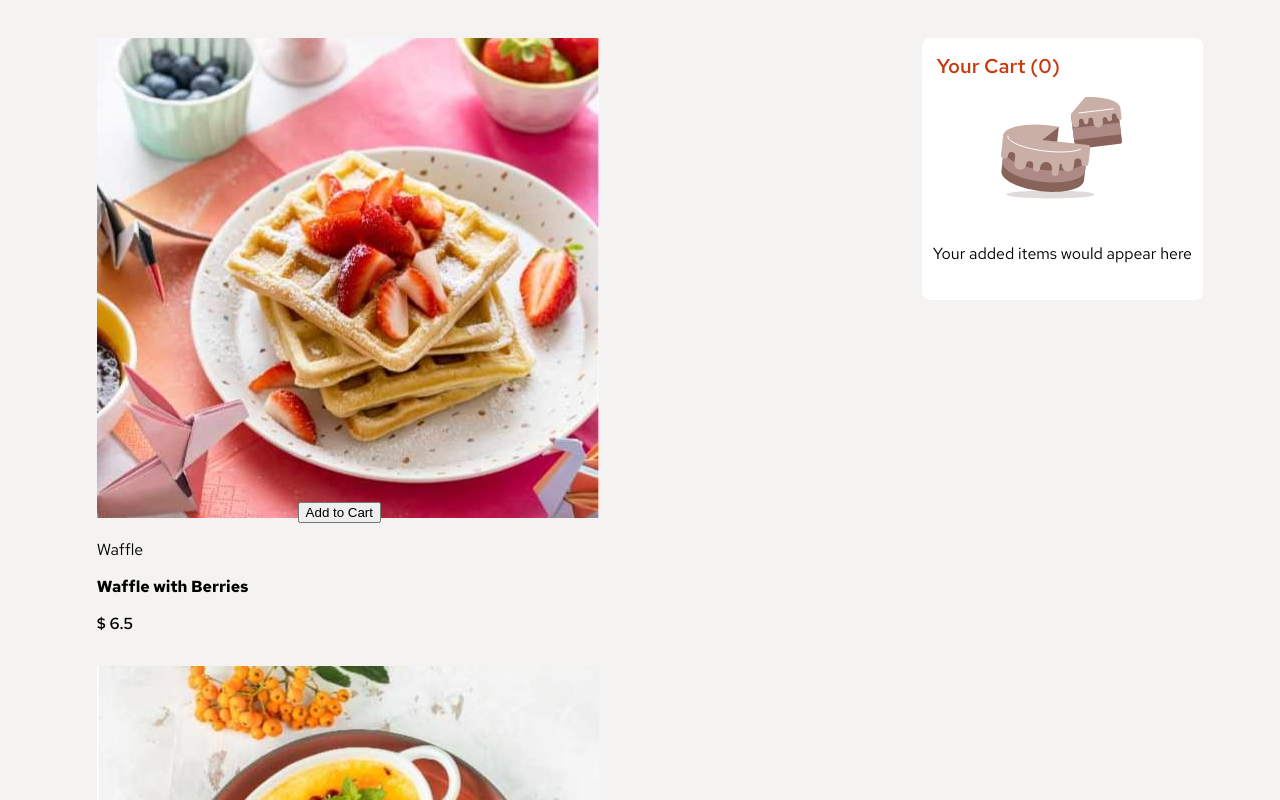
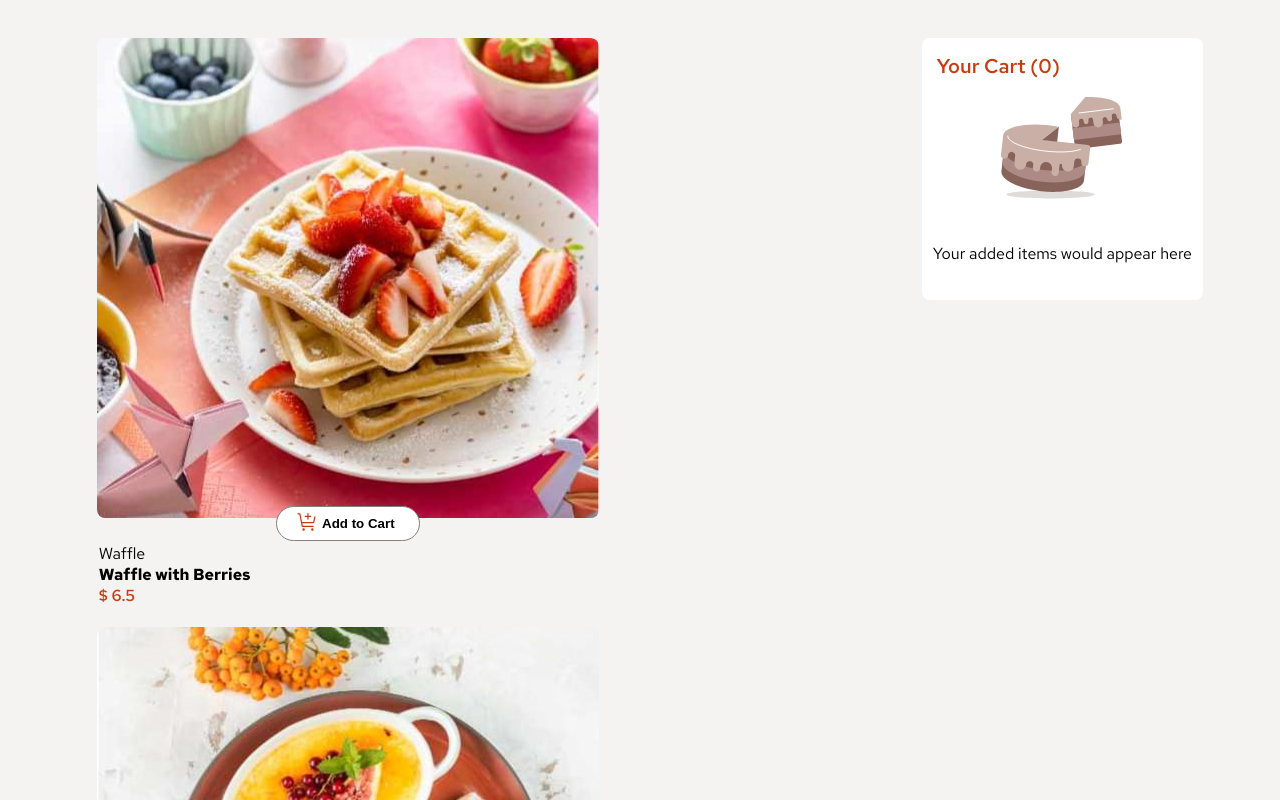
Before and after one commit to MarwanElZaher/product-list-with-cart, a React (Create React App) app: page / in a window 1280 px wide. Shown: the top 800 px of the page. Built offline with nearby package versions, Linux system fonts and the light colour scheme.

Commit message:
feat: product details span for easy styles and edited some styles for the product component

```diff
--- a/src/components/Product/index.jsx
+++ b/src/components/Product/index.jsx
@@ -13,16 +13,16 @@ const Product = ({image, name, category, price}) => {
                 <img src={image.thumbnail} alt={name} className="product-image" />
             </picture>
                 <ReusableButton
+                    iconKey="/assets/images/icon-add-to-cart.svg"
                     onClick={() => { }}
                     label="Add to Cart"
                     className="add-to-cart-button"
                 />
-                <button title="Add to Cart" className="add-to-cart-button">Add to Cart</button>
         </div>
         <div className="product-body">
-            <p className="product-category">{category}</p>
-            <p className="product-name">{name}</p>
-            <p className="product-price">{ `$ ${price}`}</p>
+            <span className="product-category">{category}</span>
+            <span className="product-name">{name}</span>
+            <span className="product-price">{ `$ ${price}`}</span>
 
             </div>
         </>
--- a/src/components/Product/style.css
+++ b/src/components/Product/style.css
@@ -1,10 +1,34 @@
 .product-head{
-    position:relative;
+    position: relative;
+    display: flex;
+    justify-content: center;
+    align-items: center;
+    margin-bottom: 12px;
+}
+.product-body {
+    display: flex;
+    flex-direction: column;
+    margin: 5px 2px;
 }
 .add-to-cart-button{
+    border-radius: 25px;
+    padding: 5px 20px;
+    background-color: white;
     position: absolute;
-    bottom: 0%;
-    left: 40%;
+    bottom: -2%;
+    display: flex;
+    align-items: center;
+    border: 1px solid grey;
+}
+.add-to-cart-button label {
+    font-weight: bold;
+    padding: 2px 4px;
+}
+.product-image {
+  width: 100%;
+  height: auto;
+  object-fit: cover;
+  margin-bottom: 8px;
 }
 .product-category {
     font-weight: 400;
@@ -15,4 +39,12 @@
 }
 .product-price {
     font-weight: 600;
+    color: #c73b0f;
 }
+.product {
+  border-radius: 8px;
+  overflow: hidden;
+}
+img {
+    border-radius: 8px;
+}
```
